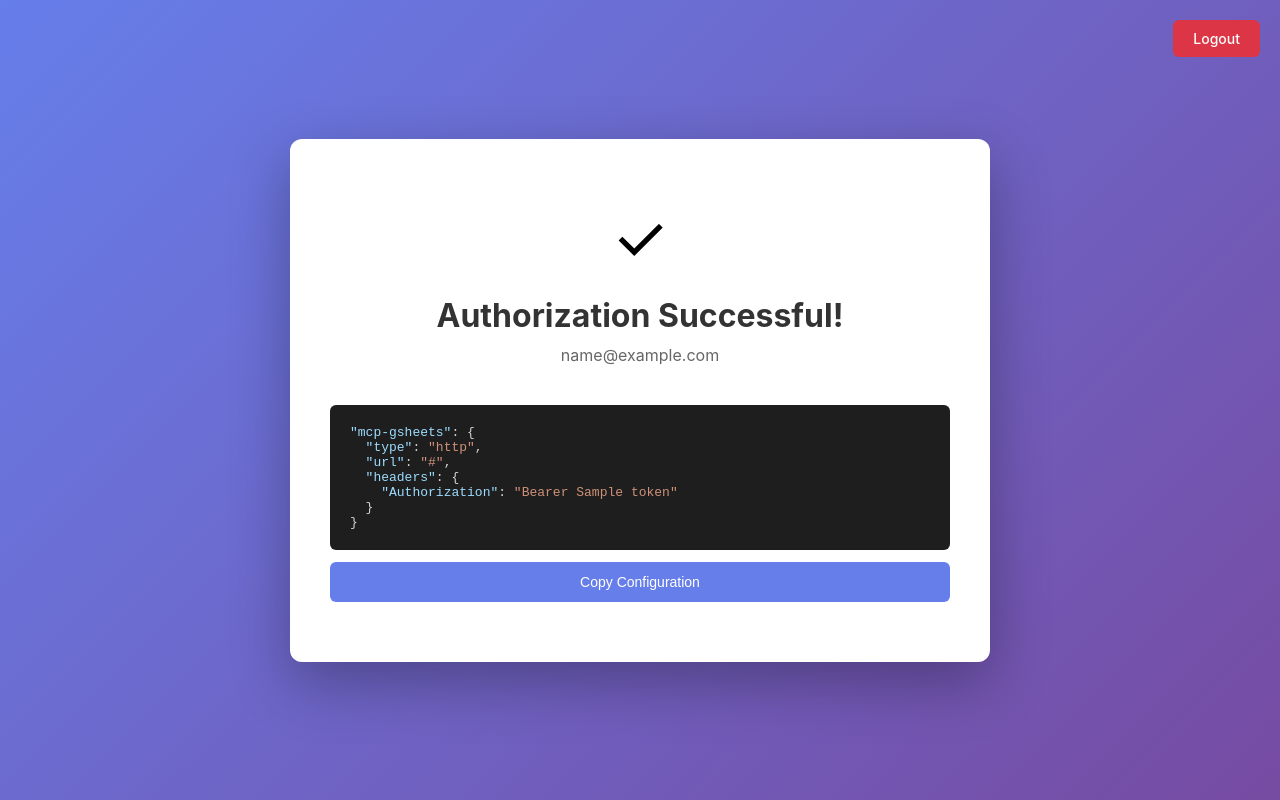
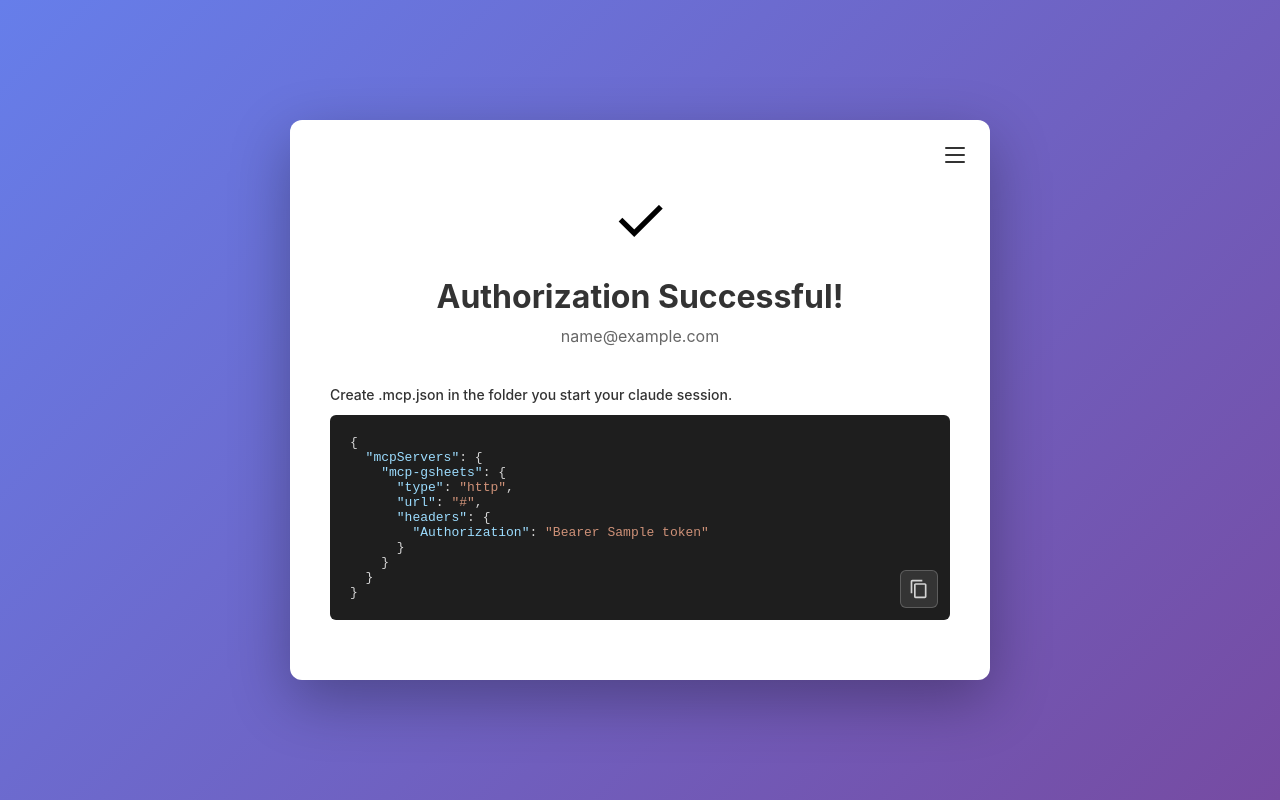
Before and after one commit to opera-gaming/mcp-gsheets, a FastAPI app: template templates/dashboard.html in a window 1280 px wide. Run offline with FastAPI, Linux system fonts and the light colour scheme; the template is opened without the code that fills it: most values are stand-ins (such as "Sample title", 1, 10 or a date in 2020); parts of the project's set-up code (start-up, migrations or seed data) failed here and were passed over.

Commit message:
Update dashboard and clean up code.

```diff
--- a/docker-compose.yml
+++ b/docker-compose.yml
@@ -41,6 +41,7 @@ services:
       "
     volumes:
       - ./templates:/app/templates
+      - ./static:/app/static
 
 volumes:
   postgres_data:
--- a/src/mcp_gsheets/db.py
+++ b/src/mcp_gsheets/db.py
@@ -1,7 +1,6 @@
 import os
 from sqlalchemy import create_engine
-from sqlalchemy.ext.declarative import declarative_base
-from sqlalchemy.orm import sessionmaker
+from sqlalchemy.orm import sessionmaker, declarative_base
 
 DATABASE_URL = os.environ.get('DATABASE_URL', 'postgresql://mcpuser:mcppassword@localhost:5432/mcp_gsheets')
 
--- a/src/mcp_gsheets/http_server.py
+++ b/src/mcp_gsheets/http_server.py
@@ -15,6 +15,7 @@ logging.basicConfig(level=logging.INFO)
 logger = logging.getLogger(__name__)
 from fastapi import FastAPI, Request, HTTPException, Header, Depends
 from fastapi.responses import JSONResponse, HTMLResponse, RedirectResponse
+from fastapi.staticfiles import StaticFiles
 from fastapi.templating import Jinja2Templates
 from starlette.middleware.base import BaseHTTPMiddleware
 from google.oauth2.credentials import Credentials
@@ -96,11 +97,10 @@ async def lifespan(app: FastAPI):
 app = FastAPI(title="MCP Google Sheets Server", lifespan=lifespan)
 app.add_middleware(MCPAuthMiddleware)
 
+app.mount("/static", StaticFiles(directory="static"), name="static")
 templates = Jinja2Templates(directory="templates")
 
 Base.metadata.create_all(bind=engine)
-
-app.mount("/mcp", mcp_app)
 
 def create_jwt_token(user_id: int, email: str) -> str:
     payload = {
@@ -223,7 +223,7 @@ async def dashboard(request: Request):
         payload = jwt.decode(token, JWT_SECRET_KEY, algorithms=[JWT_ALGORITHM])
         email = payload.get('email')
 
-        mcp_url = f"{BASE_URL}/mcp/mcp"
+        mcp_url = f"{BASE_URL}/mcp"
 
         return templates.TemplateResponse("dashboard.html", {
             "request": request,
@@ -321,6 +321,9 @@ async def list_tools():
     tools_list = await sheets_mcp.list_tools()
     return {"tools": tools_list}
 
+# Mount MCP app at root - this must be last so other routes take precedence
+app.mount("/", mcp_app)
+
 def main():
     import uvicorn
     port = int(os.environ.get('PORT', 8080))
--- /dev/null
+++ b/static/style.css
@@ -0,0 +1,119 @@
+* {
+    margin: 0;
+    padding: 0;
+    box-sizing: border-box;
+}
+
+body {
+    font-family: -apple-system, BlinkMacSystemFont, 'Segoe UI', Roboto, Oxygen, Ubuntu, Cantarell, sans-serif;
+    background: linear-gradient(135deg, #667eea 0%, #764ba2 100%);
+    min-height: 100vh;
+    display: flex;
+    align-items: center;
+    justify-content: center;
+    padding: 20px;
+}
+
+.container {
+    background: white;
+    border-radius: 12px;
+    box-shadow: 0 20px 60px rgba(0,0,0,0.3);
+    padding: 60px 40px;
+    max-width: 700px;
+    width: 100%;
+    position: relative;
+}
+
+h1 {
+    color: #333;
+    margin-bottom: 10px;
+    font-size: 32px;
+    text-align: center;
+}
+
+.hamburger-menu {
+    position: absolute;
+    top: 20px;
+    right: 20px;
+}
+
+.hamburger-icon {
+    width: 30px;
+    height: 30px;
+    display: flex;
+    flex-direction: column;
+    justify-content: space-around;
+    cursor: pointer;
+    padding: 5px;
+    border-radius: 4px;
+    transition: background 0.2s ease;
+}
+
+.hamburger-icon:hover {
+    background: rgba(0, 0, 0, 0.05);
+}
+
+.hamburger-icon span {
+    width: 100%;
+    height: 2px;
+    background: #333;
+    border-radius: 2px;
+    transition: all 0.3s ease;
+}
+
+.dropdown-menu {
+    position: absolute;
+    top: 45px;
+    right: 0;
+    background: white;
+    border: 1px solid #e0e0e0;
+    border-radius: 6px;
+    box-shadow: 0 4px 12px rgba(0, 0, 0, 0.15);
+    min-width: 150px;
+    opacity: 0;
+    visibility: hidden;
+    transform: translateY(-10px);
+    transition: all 0.2s ease;
+}
+
+.dropdown-menu.show {
+    opacity: 1;
+    visibility: visible;
+    transform: translateY(0);
+}
+
+.dropdown-menu a {
+    display: block;
+    padding: 12px 16px;
+    color: #dc3545;
+    text-decoration: none;
+    font-size: 14px;
+    font-weight: 500;
+    transition: background 0.2s ease;
+}
+
+.dropdown-menu a:hover {
+    background: rgba(220, 53, 69, 0.1);
+}
+
+.toast {
+    position: fixed;
+    bottom: 30px;
+    left: 50%;
+    transform: translateX(-50%) translateY(100px);
+    background: #333;
+    color: white;
+    padding: 12px 24px;
+    border-radius: 6px;
+    box-shadow: 0 4px 12px rgba(0, 0, 0, 0.3);
+    font-size: 14px;
+    font-weight: 500;
+    opacity: 0;
+    transition: all 0.3s ease;
+    z-index: 1000;
+}
+
+.toast.show {
+    opacity: 1;
+    transform: translateX(-50%) translateY(0);
+}
--- a/templates/dashboard.html
+++ b/templates/dashboard.html
@@ -4,35 +4,8 @@
     <meta charset="UTF-8">
     <meta name="viewport" content="width=device-width, initial-scale=1.0">
     <title>Your MCP Token</title>
+    <link rel="stylesheet" href="/static/style.css">
     <style>
-        * {
-            margin: 0;
-            padding: 0;
-            box-sizing: border-box;
-        }
-        body {
-            font-family: -apple-system, BlinkMacSystemFont, 'Segoe UI', Roboto, Oxygen, Ubuntu, Cantarell, sans-serif;
-            background: linear-gradient(135deg, #667eea 0%, #764ba2 100%);
-            min-height: 100vh;
-            display: flex;
-            align-items: center;
-            justify-content: center;
-            padding: 20px;
-        }
-        .container {
-            background: white;
-            border-radius: 12px;
-            box-shadow: 0 20px 60px rgba(0,0,0,0.3);
-            padding: 60px 40px;
-            max-width: 700px;
-            width: 100%;
-        }
-        h1 {
-            color: #333;
-            margin-bottom: 10px;
-            font-size: 32px;
-            text-align: center;
-        }
         .success-icon {
             text-align: center;
             font-size: 64px;
@@ -128,69 +101,131 @@
         .config-example .string {
             color: #ce9178;
         }
-        .logout-button {
+        .config-instruction {
+            color: #333;
+            font-size: 14px;
+            margin-bottom: 12px;
+            font-weight: 500;
+        }
+        .config-wrapper {
+            position: relative;
+        }
+        .copy-icon-button {
             position: absolute;
-            top: 20px;
-            right: 20px;
-            background: #dc3545;
-            color: white;
-            border: none;
-            padding: 10px 20px;
+            bottom: 12px;
+            right: 12px;
+            background: rgba(255, 255, 255, 0.1);
+            border: 1px solid rgba(255, 255, 255, 0.2);
             border-radius: 6px;
-            font-size: 14px;
-            font-weight: 500;
+            padding: 8px;
             cursor: pointer;
-            transition: all 0.3s ease;
-            text-decoration: none;
-            display: inline-block;
+            transition: all 0.2s ease;
+            display: flex;
+            align-items: center;
+            justify-content: center;
         }
-        .logout-button:hover {
-            background: #c82333;
+        .copy-icon-button:hover {
+            background: rgba(255, 255, 255, 0.2);
+            border-color: rgba(255, 255, 255, 0.3);
+        }
+        .copy-icon-button svg {
+            width: 20px;
+            height: 20px;
+            fill: #d4d4d4;
+        }
+        .copy-icon-button.copied {
+            background: rgba(72, 187, 120, 0.2);
+            border-color: rgba(72, 187, 120, 0.4);
+        }
+        .copy-icon-button.copied svg {
+            fill: #48bb78;
         }
     </style>
 </head>
 <body>
-    <a href="/logout" class="logout-button">Logout</a>
     <div class="container">
+        <div class="hamburger-menu">
+            <div class="hamburger-icon" onclick="toggleMenu()">
+                <span></span>
+                <span></span>
+                <span></span>
+            </div>
+            <div class="dropdown-menu" id="dropdownMenu">
+                <a href="/logout">Logout</a>
+            </div>
+        </div>
         <div class="success-icon">✓</div>
         <h1>Authorization Successful!</h1>
         <p class="user-email">{{ email }}</p>
 
+        <p class="config-instruction">Create .mcp.json in the folder you start your claude session.</p>
+        <div class="config-wrapper">
             <div class="config-example" id="mcpConfig">
-<span class="key">"mcp-gsheets"</span>: {<br>
-&nbsp;&nbsp;<span class="key">"type"</span>: <span class="string">"http"</span>,<br>
-&nbsp;&nbsp;<span class="key">"url"</span>: <span class="string">"{{ mcp_url }}"</span>,<br>
-&nbsp;&nbsp;<span class="key">"headers"</span>: {<br>
-&nbsp;&nbsp;&nbsp;&nbsp;<span class="key">"Authorization"</span>: <span class="string">"Bearer {{ token }}"</span><br>
+{<br>
+&nbsp;&nbsp;<span class="key">"mcpServers"</span>: {<br>
+&nbsp;&nbsp;&nbsp;&nbsp;<span class="key">"mcp-gsheets"</span>: {<br>
+&nbsp;&nbsp;&nbsp;&nbsp;&nbsp;&nbsp;<span class="key">"type"</span>: <span class="string">"http"</span>,<br>
+&nbsp;&nbsp;&nbsp;&nbsp;&nbsp;&nbsp;<span class="key">"url"</span>: <span class="string">"{{ mcp_url }}"</span>,<br>
+&nbsp;&nbsp;&nbsp;&nbsp;&nbsp;&nbsp;<span class="key">"headers"</span>: {<br>
+&nbsp;&nbsp;&nbsp;&nbsp;&nbsp;&nbsp;&nbsp;&nbsp;<span class="key">"Authorization"</span>: <span class="string">"Bearer {{ token }}"</span><br>
+&nbsp;&nbsp;&nbsp;&nbsp;&nbsp;&nbsp;}<br>
+&nbsp;&nbsp;&nbsp;&nbsp;}<br>
 &nbsp;&nbsp;}<br>
 }
             </div>
-        <button class="copy-button" style="margin-top: 12px;" onclick="copyConfig()">
-            Copy Configuration
+            <button class="copy-icon-button" onclick="copyConfig()" title="Copy to clipboard">
+                <svg xmlns="http://www.w3.org/2000/svg" viewBox="0 0 24 24">
+                    <path d="M16 1H4c-1.1 0-2 .9-2 2v14h2V3h12V1zm3 4H8c-1.1 0-2 .9-2 2v14c0 1.1.9 2 2 2h11c1.1 0 2-.9 2-2V7c0-1.1-.9-2-2-2zm0 16H8V7h11v14z"/>
+                </svg>
             </button>
         </div>
+    </div>
+
+    <div class="toast" id="toast">Clipboard has been updated</div>
 
     <script>
         const TOKEN = "{{ token }}";
         const MCP_URL = "{{ mcp_url }}";
 
+        function toggleMenu() {
+            const menu = document.getElementById('dropdownMenu');
+            menu.classList.toggle('show');
+        }
+
+        document.addEventListener('click', function(event) {
+            const menu = document.getElementById('dropdownMenu');
+            const hamburger = document.querySelector('.hamburger-icon');
+            if (!hamburger.contains(event.target) && !menu.contains(event.target)) {
+                menu.classList.remove('show');
+            }
+        });
+
         function copyConfig() {
-            const config = `"mcp-gsheets": {
+            const config = `{
+  "mcpServers": {
+    "mcp-gsheets": {
       "type": "http",
       "url": "${MCP_URL}",
       "headers": {
         "Authorization": "Bearer ${TOKEN}"
       }
+    }
+  }
 }`;
             const button = event.currentTarget;
+            const toast = document.getElementById('toast');
 
             navigator.clipboard.writeText(config).then(function() {
-                button.textContent = 'Copied!';
                 button.classList.add('copied');
+                toast.classList.add('show');
+
                 setTimeout(function() {
-                    button.textContent = 'Copy Configuration';
                     button.classList.remove('copied');
                 }, 2000);
+
+                setTimeout(function() {
+                    toast.classList.remove('show');
+                }, 3000);
             }, function(err) {
                 console.error('Failed to copy config: ', err);
             });
```
Also changed, not shown: src/mcp_gsheets/webapp.py (deleted, +0 -162 lines), templates/index.html (+2 -26 lines), README.md, 1 other file. Lines whose indentation alone changed are shown as unchanged.
